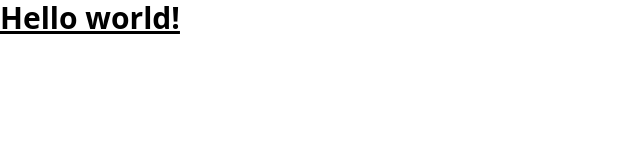
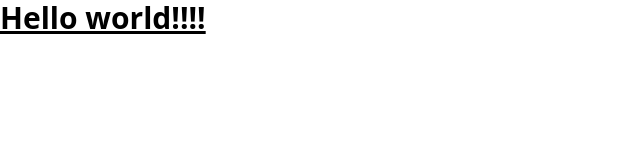
Before and after one commit to metacomputers/metaweb, a React (Vite) app in the folder frontend/: page / in a window 1280 px wide. Shown: the top 160 px of the page, without its empty margins (0-640 px from the left). Built offline with nearby package versions, Linux system fonts and the light colour scheme.

Commit message:
updated app.jsx

```diff
--- a/frontend/src/App.jsx
+++ b/frontend/src/App.jsx
@@ -6,7 +6,7 @@ function App() {
   return (
     <>
       <h1 class="text-3xl font-bold underline">
-        Hello world!
+        Hello world!!!!
       </h1>
     </>
   )
```
